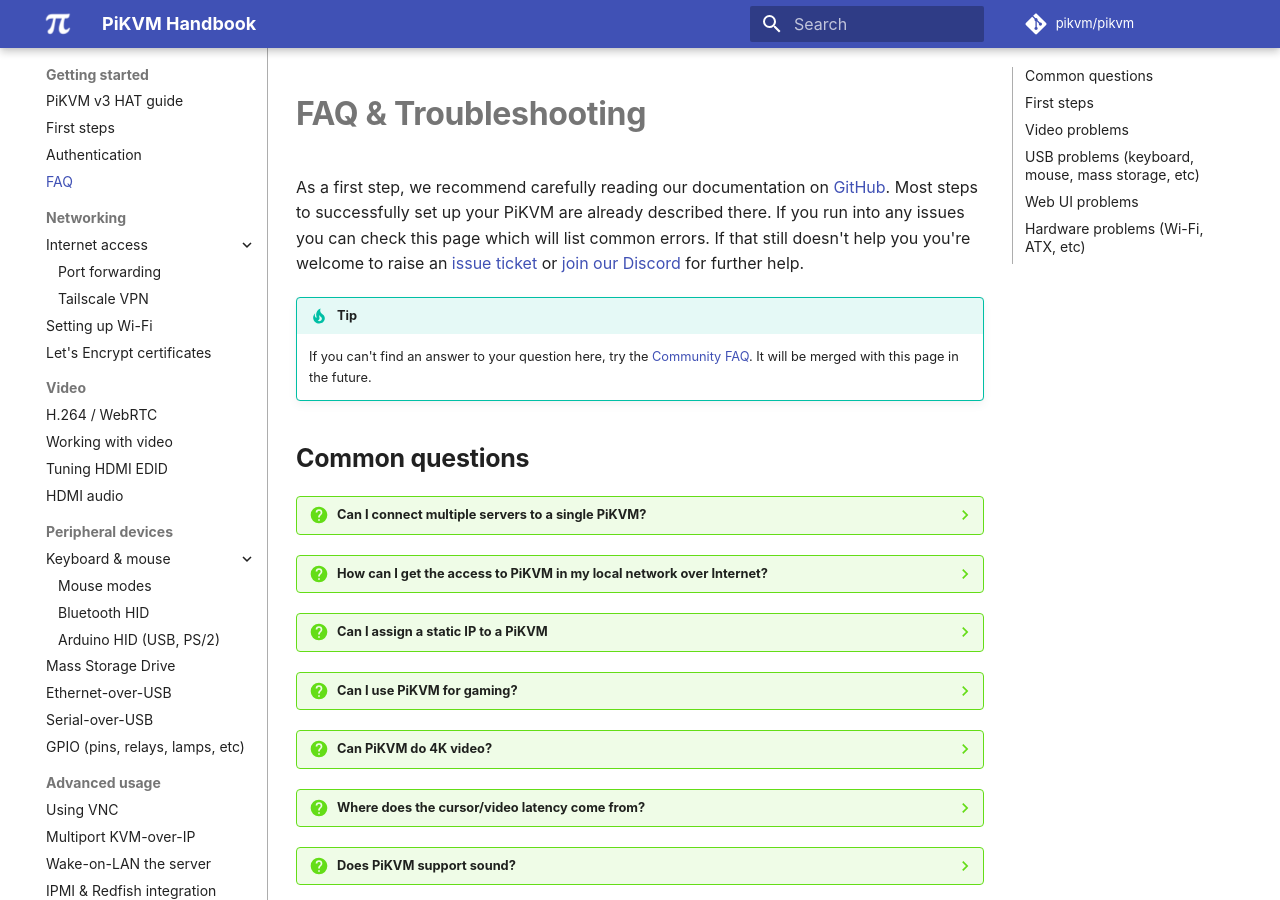
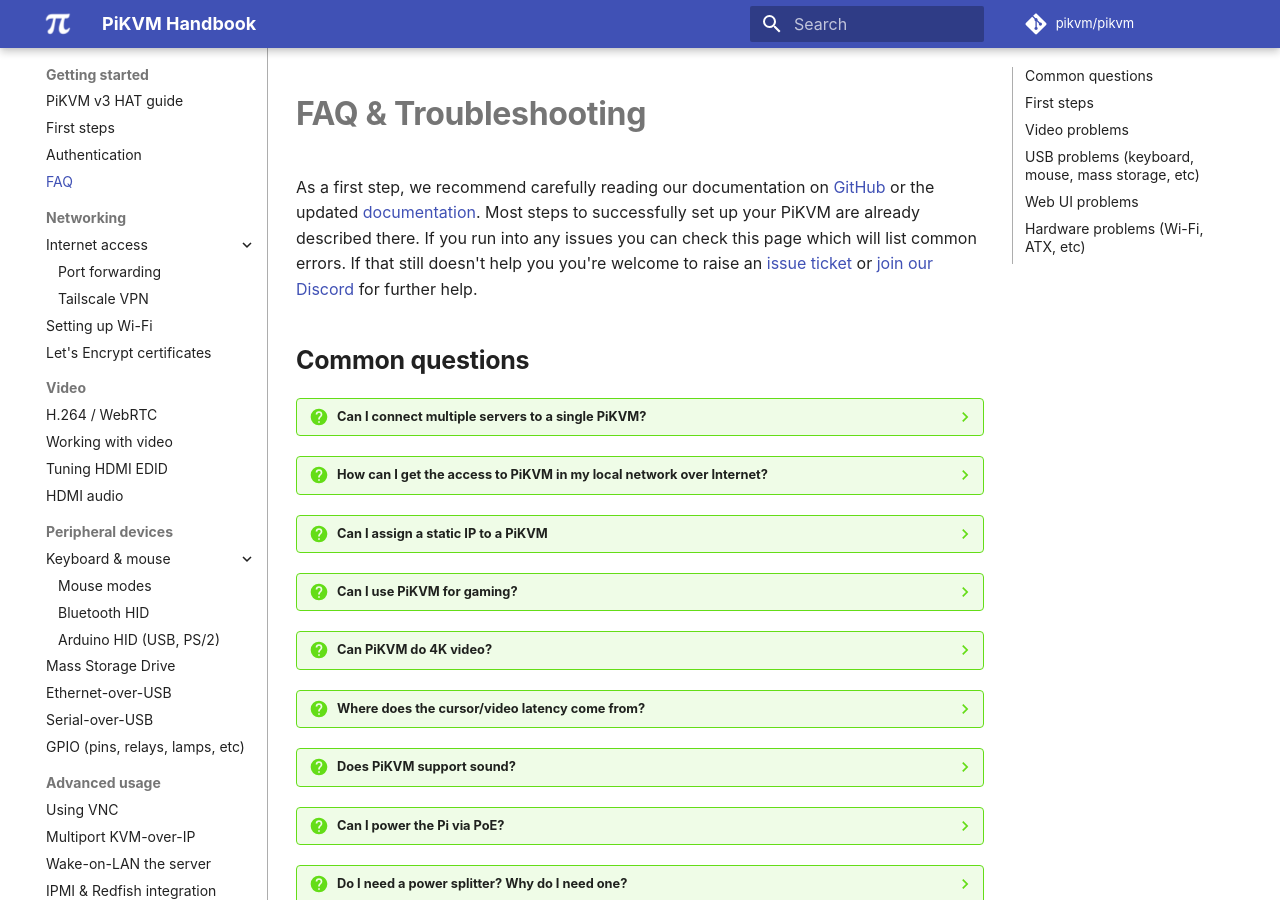
Before and after one commit to pikvm/pikvm, an MkDocs documentation site: the page built from docs/faq.md, in a window 1280 px wide and 900 px high. Built offline with MkDocs 1.6.1 and Material for MkDocs 9.7.7, drawn with Linux system fonts in a browser that asks for light colours; some web fonts are replaced; comment, search, counter and statistics services are not loaded; some of the changed lines change nothing that is shown.

Commit message:
Update faq.md (#913)
* Update faq.md

Added verbiage for clarity.

* Update faq.md

````diff
--- a/docs/faq.md
+++ b/docs/faq.md
@@ -1,9 +1,6 @@
 # FAQ & Troubleshooting
 
-As a first step, we recommend carefully reading our documentation on [GitHub](https://github.com/pikvm/pikvm). Most steps to successfully set up your PiKVM are already described there. If you run into any issues you can check this page which will list common errors. If that still doesn't help you you're welcome to raise an [issue ticket](https://github.com/pikvm/pikvm/issues) or [join our Discord](https://discord.gg/bpmXfz5) for further help.
-
-!!! tip
-    If you can't find an answer to your question here, try the [Community FAQ](community_faq.md). It will be merged with this page in the future.
+As a first step, we recommend carefully reading our documentation on [GitHub](https://github.com/pikvm/pikvm) or the updated [documentation](https://docs.pikvm.org). Most steps to successfully set up your PiKVM are already described there. If you run into any issues you can check this page which will list common errors. If that still doesn't help you you're welcome to raise an [issue ticket](https://github.com/pikvm/pikvm/issues) or [join our Discord](https://discord.gg/bpmXfz5) for further help.
 
 
 ## Common questions
@@ -143,21 +140,10 @@
     ```
 
 ??? question "I am getting a 500/503 error when I try and access the main KVM page!"
-    The latest images take care of these issues, please reflash and edit, otherwise follow the below.
-    This is due to your recent changes in your yaml file; you have to use spaces and NOT tabs.
-    Undo what you just did, then, `systemctl restart kvmd`, does it work again?
-    Review what you added and take care of [YAML syntax](https://docs.ansible.com/ansible/latest/reference_appendices/YAMLSyntax.html).
-
-    For future edits there are some steps you can do to prevent this from happening again.
-
-    Make a .nanorc file and populate it with the following:
-
-    ```
-    set tabsize 4
-    set tabstospaces
-    ```
-
-    Now re-edit your `/etc/kvmd/override.yaml` file and just use tab to get the right spacing, you might need to delete the current leading "spaces" to ensure proper formatting.
+    Older images have this issue due to yaml syntax, it's advised to reflash with the newest image
+    This maybe due to a few of the following:
+    Missing /etc/kvmd/override.yaml file, to resolve `cd /etc/kvmd ; touch override.yaml`
+    Bad yaml syntax, edit your override.yaml file and undo what you did and restart PiKVM
 
 
 ??? question "How can I use the serial console to access to access other devices"
@@ -188,7 +174,7 @@
     - Reboot the pikvm
 
 ??? question "Can I run PiKVM in a docker?"
-    Technically it might be possible but the OS requires many specific settings that cannot be performed inside the container.
+    No, technically it might be possible but the OS requires many specific settings that cannot be performed inside the container.
 
 ## First steps
 
````
